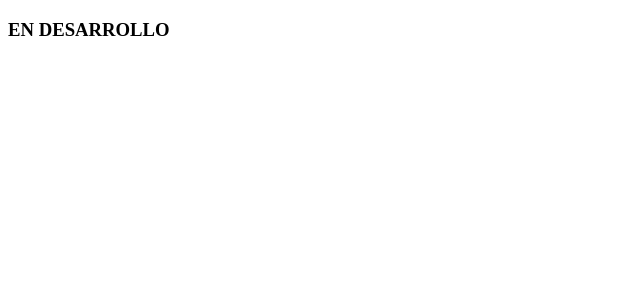
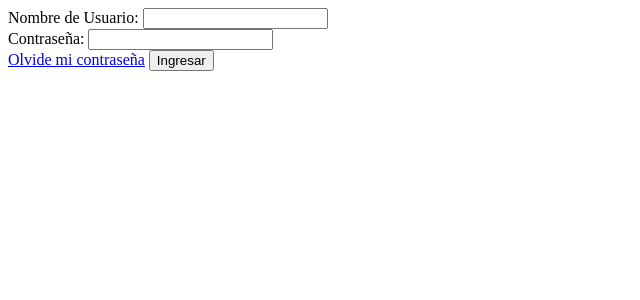
Before and after one commit to Gadoroth/SP_PathofRedemption, a Django app: page /Sesion in a window 1280 px wide. Shown: the top 300 px of the page, without its empty margins (0-640 px from the left). Run offline with Django 3.2, Linux system fonts and the light colour scheme.

Commit message:
intento permisos

```diff
--- a/Foro/templates/Foro/Sesion.html
+++ b/Foro/templates/Foro/Sesion.html
@@ -10,7 +10,32 @@
 </head>
 
 <body>
-    <h3>EN DESARROLLO</h3>
+    <form method="POST">
+        <div class="row">
+            <div class="col-md-6 col-md-offset-3">
+                <div class="form-group">
+                    <label for="username">Nombre de Usuario:</label>
+                    <input type="text" class="form-control" name="username">
+                </div>
+            </div>
+        </div>
+        <div class="row">
+            <div class="col-md-6 col-md-offset-3">
+                <div class="form-group">
+                    <label for="username">Contraseña:</label>
+                    <input type="password" class="form-control" name="password">
+                </div>
+            </div>
+        </div>
+        <div class="row">
+            <div class="col-md-6 col-md-offset-3">
+                <div class="form-group">
+                    <a href="#">Olvide mi contraseña</a>
+                    <input type="submit" class="btn btn-primary" value="Ingresar">
+                </div>
+            </div>
+        </div>
+    </form>
 
 </body>
 
--- a/Foro/views.py
+++ b/Foro/views.py
@@ -39,6 +39,7 @@ def foro(request):
         posts = Post.objects.filter(published_date__lte=timezone.now()).order_by('published_date').reverse()
     return render(request, 'Foro/foro.html', {'posts': posts })
 
+
 def post_detail(request, pk):
     post = get_object_or_404(Post, pk=pk)
     return render(request, 'Foro/post_detail.html', {'post': post})
@@ -57,15 +58,19 @@ def post_new(request):
     return render(request, 'Foro/post_edit.html', {'form': form})
 
 def post_edit(request, pk):
-    post = get_object_or_404(Post, pk=pk)
-    if request.method == "POST":
-        form = PostForm(request.POST, instance=post)
-        if form.is_valid():
-            post = form.save(commit=False)
-            post.author = request.user
-            post.published_date = timezone.now()
-            post.save()
-            return redirect('post_detail', pk=post.pk)
+    user = request.user
+    if user.has_perm('foro.user'):
+        post = get_object_or_404(Post, pk=pk)
+        if request.method == "POST":
+            form = PostForm(request.POST, instance=post)
+            if form.is_valid():
+                post = form.save(commit=False)
+                post.author = request.user
+                post.published_date = timezone.now()
+                post.save()
+                return redirect('post_detail', pk=post.pk)
+        else:
+            form = PostForm(instance=post)
+        return render(request, 'Foro/post_edit.html', {'form': form})
     else:
-        form = PostForm(instance=post)
-    return render(request, 'Foro/post_edit.html', {'form': form})
+        return render(request, 'Foro/foro.html')
```
Also changed, not shown: Foro/models.py (+7 -0 lines), Foro/migrations/0002_auto_20191117_1915.py (added), Foro/migrations/0003_auto_20191117_1951.py (added), Foro/migrations/0004_auto_20191117_2038.py (added), Foro/migrations/0005_auto_20191117_2038.py (added), Foro/migrations/0006_auto_20191117_2040.py (added), Foro/migrations/0007_auto_20191117_2044.py (added), db.sqlite3.
